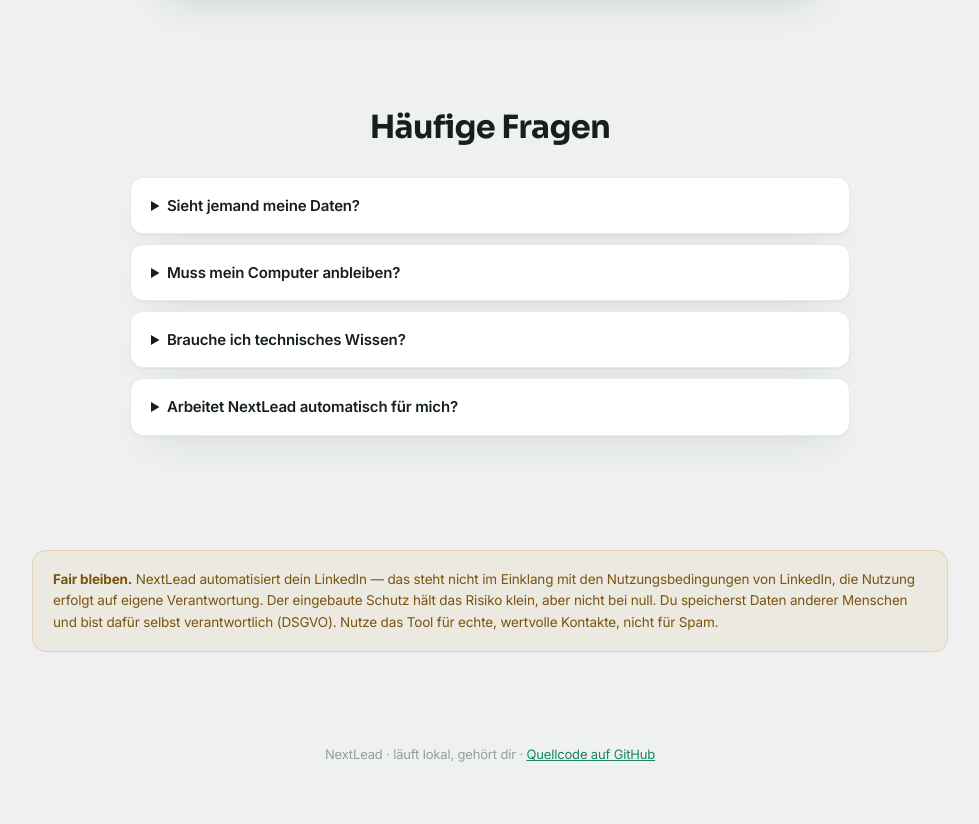
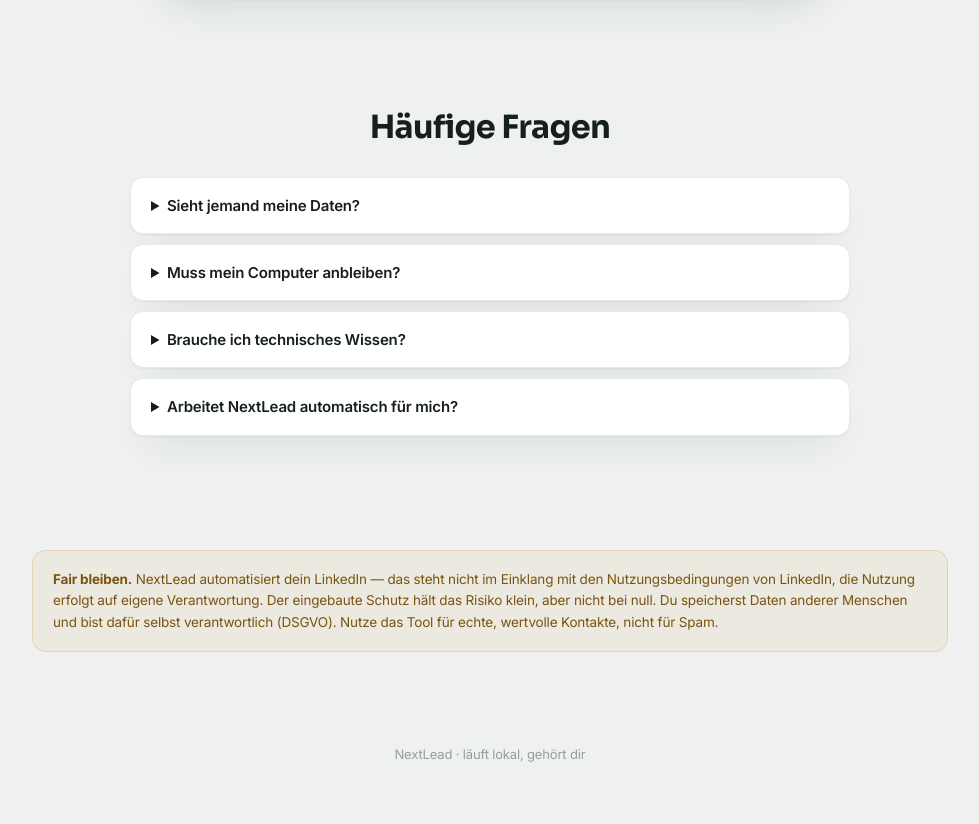
Before and after one commit to sinanhrrck/linkedin-command-center, a website: page docs/index.html in a window 1280 px wide. Shown: the part 6673-7497 px from the top of the page, without its empty margins (150-1129 px from the left). Drawn offline with Linux system fonts and the light colour scheme.

Commit message:
Landing: Quellcode-Link im Footer entfernt

```diff
--- a/docs/index.html
+++ b/docs/index.html
@@ -481,7 +481,7 @@
 </div>
 
 <footer>
-  NextLead · läuft lokal, gehört dir · <a href="https://github.com/sinanhrrck/linkedin-command-center">Quellcode auf GitHub</a>
+  NextLead · läuft lokal, gehört dir
 </footer>
 
 <script>
```
